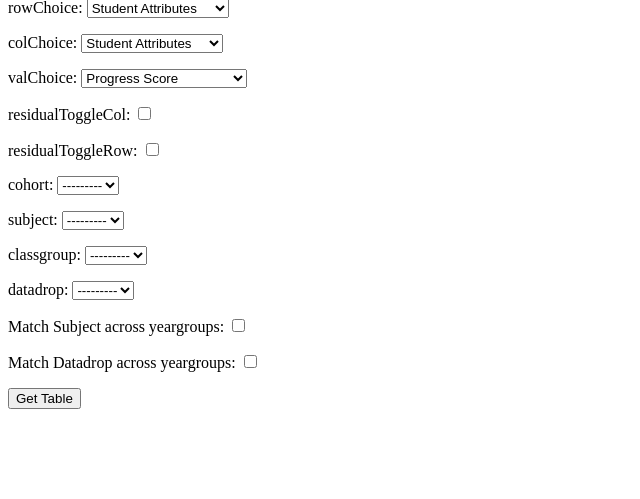
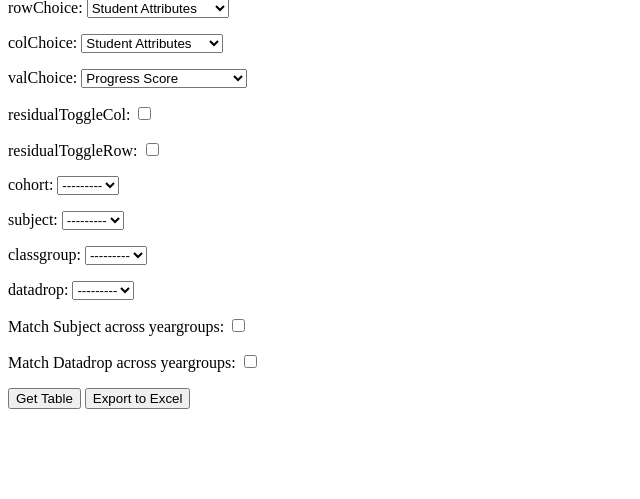
Before and after one commit to mazjin/assessment-progress-analysis-system, a Django app: page /interrogate/ in a window 1280 px wide. Shown: the part 113-612 px from the top of the page, without its empty margins (0-640 px from the left). Run offline with Django 3.2, Linux system fonts and the light colour scheme; data that the repository does not hold is empty.

Commit message:
add button to interrogator to export query as .xlsx file.

```diff
--- a/analysis/templates/analysis/interrogatorNew.html
+++ b/analysis/templates/analysis/interrogatorNew.html
@@ -4,7 +4,8 @@
 	<form action="{% url 'analysis:interrogate'%}" method="post">
 		{% csrf_token %}
 		{{form.as_p}}
-		<input type="submit" value="Get Table"/>
+		<input type="submit" name="show_table" value="Get Table"/>
+		<input type="submit" name="export_table" value="Export to Excel"/>
 	</form>
 </div>
 <div >
--- a/analysis/urls.py
+++ b/analysis/urls.py
@@ -15,4 +15,5 @@ urlpatterns=[
 	url(r'^interrogate/$',views.interrogate,name="interrogate"),
 	#url(r'^quickquery/$',views.quickDisplayDF, name="quickDisplayDF"),
 	url(r'^classes/(?P<cohort_string>\d{4}-\d{4})/(?P<subject_string>.*)$',views.subjAssessment,name='subjAssessment'),
+	url(r'^interrogate/export$',views.interrogateExport,name="interrogateExport"),
 ]
--- a/analysis/views.py
+++ b/analysis/views.py
@@ -3,7 +3,7 @@ from .models import *
 from .sisraTools import *
 from selenium import webdriver
 from .forms import importForm,interrogatorForm
-from django.http import HttpResponseRedirect
+from django.http import HttpResponseRedirect,HttpResponse
 from assessment import settings
 import sqlite3
 import time
@@ -11,6 +11,7 @@ import pandas as pd
 import numpy as np
 from .colourCodingRules import colour_progress
 import seaborn as sns
+import io
 #from data_interrogator import views
 
 # Create your views here.
@@ -383,6 +384,8 @@ def interrogate(request):
 	dataframe based on entered query"""
 	if request.method !="POST":
 		form=interrogatorForm()
+	elif 'export_table' in request.POST:
+		return interrogateExport(request)
 	else:
 		form=interrogatorForm(data=request.POST)
 		if form.is_valid():
@@ -453,3 +456,36 @@ def getInterrogatorOutput(form):
 			residual_mask.loc[c]=outputTable.loc['All']
 		outputTable=outputTable-residual_mask
 	return outputTable
+
+def interrogateExport(request):
+	"""takes POST request and serves excel file of returned dataframe"""
+	form=interrogatorForm(data=request.POST)
+	if form.is_valid():
+		outputTable=getInterrogatorOutput(form)
+		filename="scapasQuery-" + str(datetime.datetime.now()).split(".")[0] + ".xlsx"
+		filename=filename.replace(" ","").replace(":","")
+		sio=io.BytesIO()
+		writer=pd.ExcelWriter(sio,engine='openpyxl')
+
+		if form.cleaned_data.get('residual_toggle_row') and form.cleaned_data.get('residual_toggle_col'):
+			outputTable=outputTable.style.bar(align='mid',color=['red','green'])
+			#outputTable=outputTable.style.background_gradient(
+			#	cmap=sns.light_palette("green", as_cmap=True))
+		elif form.cleaned_data.get('residual_toggle_row'):
+			outputTable=outputTable.style.apply(colour_progress,axis=0)
+		else:
+			outputTable=outputTable.style.apply(colour_progress,axis=1)
+		outputTable=outputTable.highlight_null(null_color="gray")
+
+		outputTable.to_excel(writer,sheet_name="Sheet1")
+		writer.save()
+
+		sio.seek(0)
+		workbook=sio.getvalue()
+
+
+		response= HttpResponse(workbook,
+			content_type='application/vnd.ms-excel')
+		response['Content-Disposition']='attachment; filename="' +\
+			filename + '"'
+		return response
```
